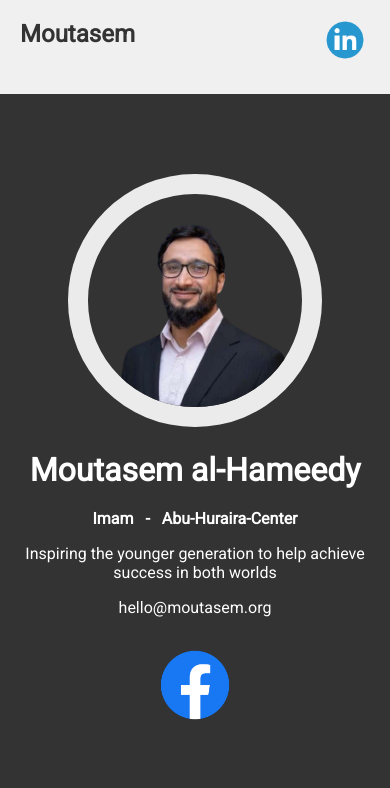
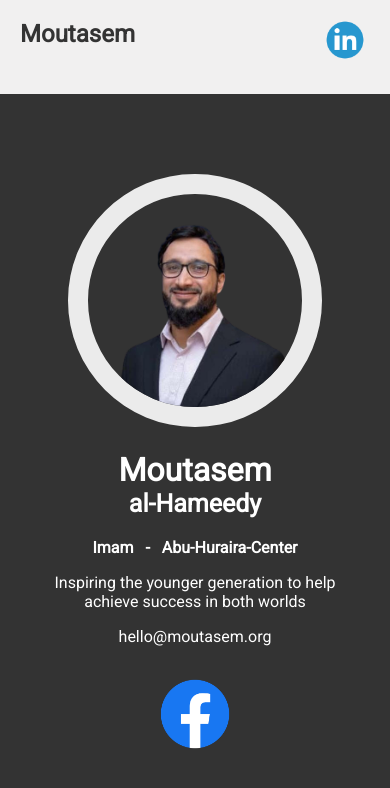
Before and after one commit to Ejaz-Hussain/Moutasem, a plain HTML site: page index.html in a window 390 px wide. Drawn offline with Linux system fonts and the light colour scheme.

Commit message:
fixed responsiveness

```diff
--- a/css/styles.css
+++ b/css/styles.css
@@ -13,6 +13,11 @@ body {
   animation-name: appearSlow;
   animation-duration: 2s;
   animation-fill-mode: forwards;
+}
+
+.container {
+  width: 80%;
+  margin: auto;
 }
 
 header {
@@ -67,3 +72,10 @@ main #p1 {
     opacity: 1;
   }
 }
+
+@media (max-width: 430px) {
+  main h1 span {
+    display: block;
+    font-size: 25px;
+  }
+}
--- a/index.html
+++ b/index.html
@@ -19,12 +19,15 @@
 
     <main>
         <img src="./pictures/Moutasem.png" alt="Moutasem Al-Hameedy Picture" id="pp">
-        <h1>Moutasem al-Hameedy</h1>
-        <p id="p1"> <strong> Imam &nbsp; - &nbsp; Abu-Huraira-Center </strong> </p>
-        <p id="p2">Inspiring the younger generation to help achieve success in both worlds</p>
-        <p id="p3"> hello@moutasem.org </p>
-        <div class="link">
-            <a href="#"> <img src="./pictures/fb.png" alt="fb-logo" height="80px"></a>
+        <div class="container">
+            <h1>Moutasem <span> al-Hameedy </span> </h1>
+            <p id="p1"> <strong> Imam &nbsp; - &nbsp; Abu-Huraira-Center </strong> </p>
+            <p id="p2">Inspiring the younger generation to help achieve success in both worlds</p>
+            <p id="p3"> hello@moutasem.org </p>
+
+            <div class="link">
+                <a href="#"> <img src="./pictures/fb.png" alt="fb-logo" height="80px"></a>
+            </div>
         </div>
     </main>
 
```
